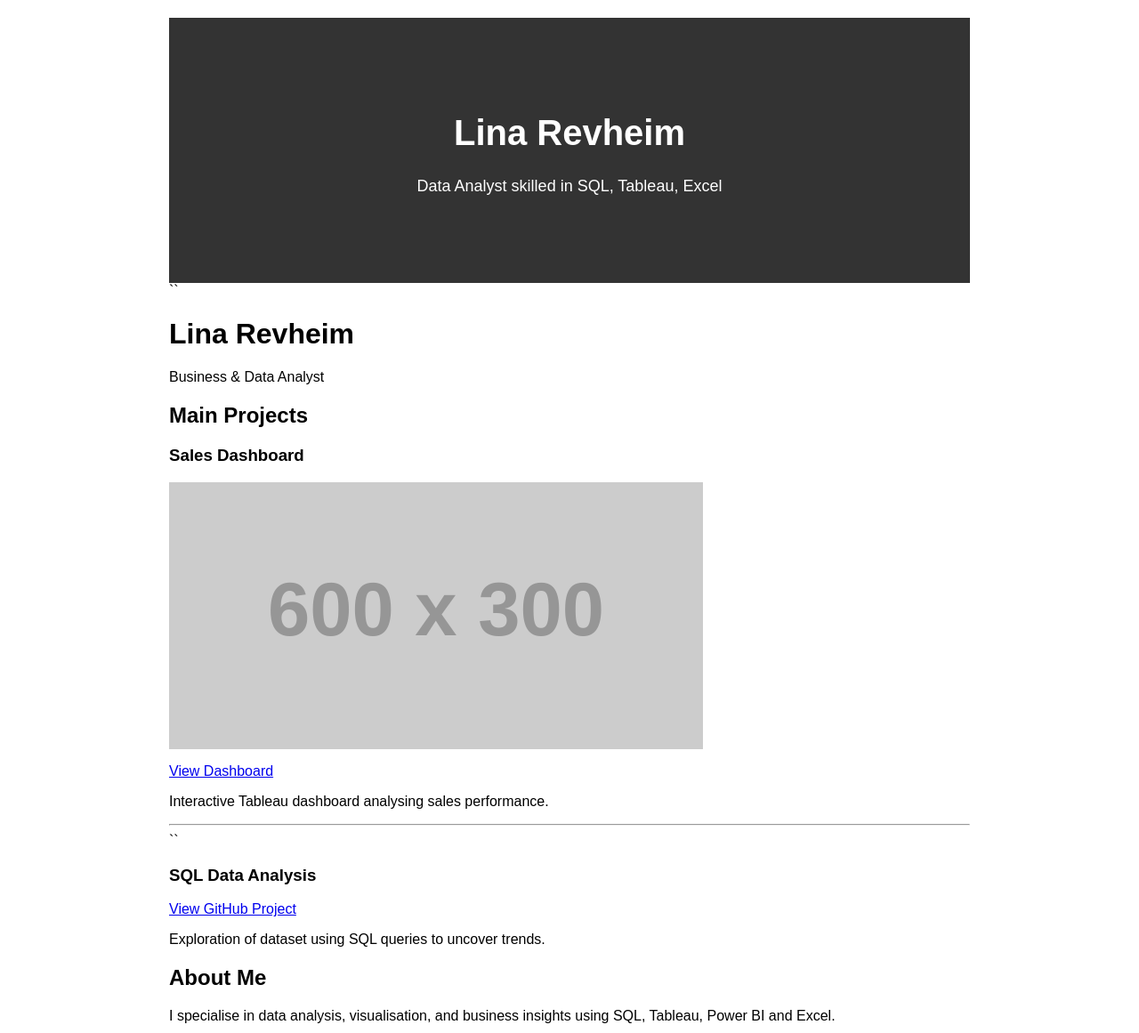
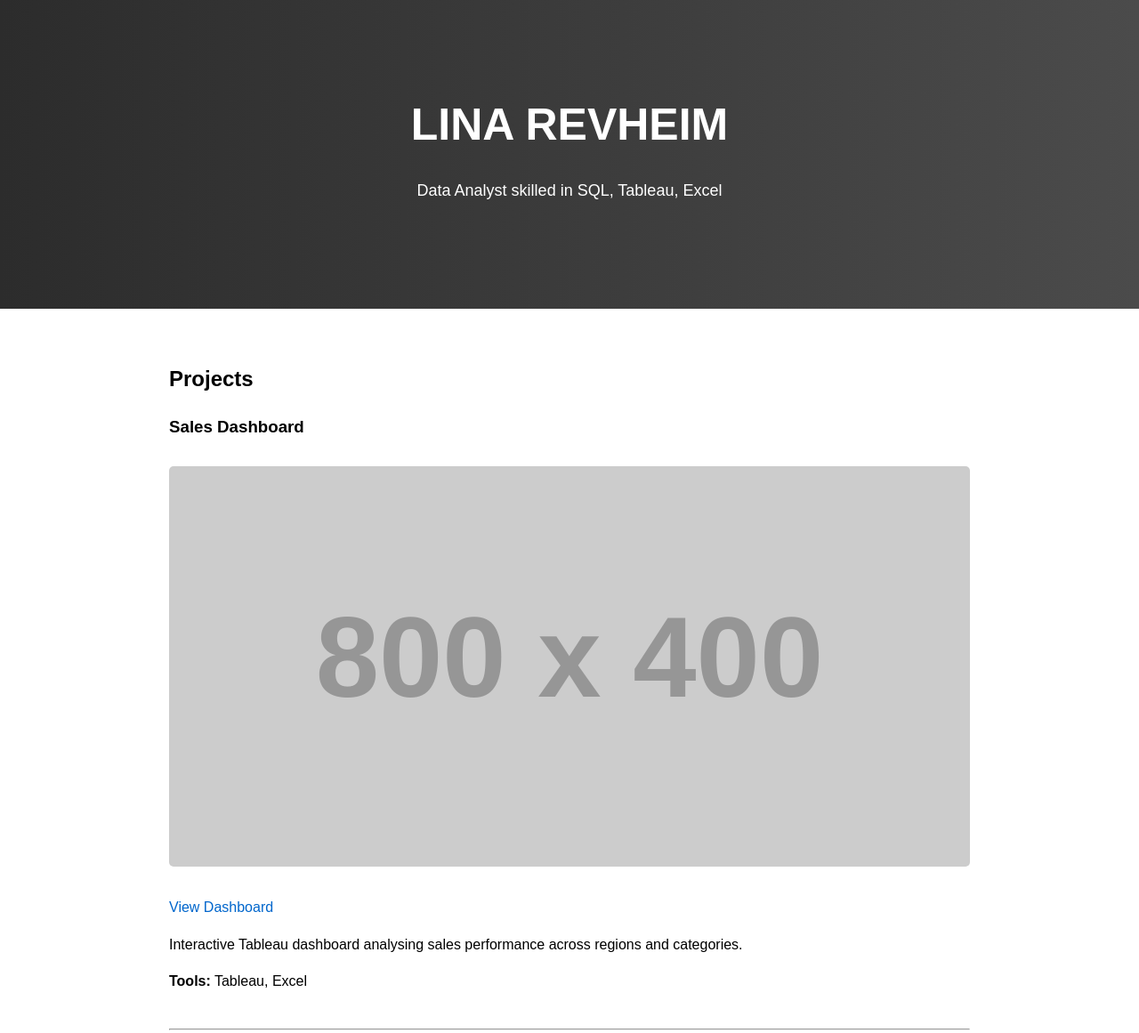
Before and after one commit to linarevheim-svg/linarevheim-svg.github.io, a plain HTML site: page index.html in a window 1280 px wide. Shown: the top 1161 px of the page at 89% size. Drawn offline with Linux system fonts and the light colour scheme; placeholder pictures from the web are drawn by us.

Commit message:
Revamp portfolio layout and styles
Updated the HTML structure and styles for the portfolio page, adding a hero section and improving layout.

```diff
--- a/index.html
+++ b/index.html
@@ -1,52 +1,122 @@
-<div style="background: #333; color: white; padding: 80px 20px; text-align: center;">
-  <h1 style="font-size: 40px;">Lina Revheim</h1>
-  <p style="font-size: 18px;">
-    Data Analyst skilled in SQL, Tableau, Excel
-  </p>
-</div>
-``
 <!DOCTYPE html>
 <html>
 <head>
   <title>Lina Revheim Portfolio</title>
+  <style>
+    body {
+      margin: 0;
+      font-family: Arial, sans-serif;
+      line-height: 1.6;
+    }
+
+    .hero {
+      background: linear-gradient(to right, #2c2c2c, #4b4b4b);
+      color: white;
+      text-align: center;
+      padding: 100px 20px;
+    }
+
+    .hero h1 {
+      font-size: 50px;
+      margin: 0;
+    }
+
+    .hero p {
+      font-size: 18px;
+      margin-top: 20px;
+    }
+
+    .container {
+      max-width: 900px;
+      margin: auto;
+      padding: 40px 20px;
+    }
+
+    .project img {
+      width: 100%;
+      margin: 10px 0;
+      border-radius: 5px;
+    }
+
+    a {
+      color: #0066cc;
+      text-decoration: none;
+    }
+
+    a:hover {
+      text-decoration: underline;
+    }
+
+    hr {
+      margin: 40px 0;
+    }
+  </style>
 </head>
 
-<body style="font-family: Arial; max-width: 900px; margin: auto; padding: 20px;">
+<body>
 
-  <h1>Lina Revheim</h1>
-  <p>Business & Data Analyst</p>
+  <!-- HERO SECTION (this is what you're missing) -->
+  <div class="hero">
+    <h1>LINA REVHEIM</h1>
+    <p>Data Analyst skilled in SQL, Tableau, Excel</p>
+  </div>
 
-  <h2>Main Projects</h2>
+  <!-- MAIN CONTENT -->
+  <div class="container">
 
+    <h2>Projects</h2>
+
+    <!-- PROJECT 1 -->
+    <div class="project">
       <h3>Sales Dashboard</h3>
-  <img src="https://via.placeholder.com/600x300">
+
+      <img src="https://via.placeholder.com/800x400" alt="Dashboard preview">
 
       <p>
         <a href="#">View Dashboard</a>
       </p>
 
       <p>
-Interactive Tableau dashboard analysing sales performance.
+        Interactive Tableau dashboard analysing sales performance across regions and categories.
       </p>
 
+      <p><strong>Tools:</strong> Tableau, Excel</p>
+    </div>
+
     <hr>
-``
 
+    <!-- PROJECT 2 -->
+    <div class="project">
       <h3>SQL Data Analysis</h3>
+
       <p>
         <a href="#">View GitHub Project</a>
       </p>
-  <p>Exploration of dataset using SQL queries to uncover trends.</p>
 
+      <p>
+        Exploration of dataset using SQL queries to identify trends and business insights.
+      </p>
+
+      <p><strong>Tools:</strong> SQL</p>
+    </div>
+
+    <hr>
+
+    <!-- ABOUT -->
     <h2>About Me</h2>
     <p>
-    I specialise in data analysis, visualisation, and business insights using SQL, Tableau, Power BI and Excel.
+      I am a SharePoint and File Storage Business Analyst with a strong interest in data analytics.
+      I specialise in turning data into clear insights using SQL, Tableau, and Excel.
     </p>
 
+    <!-- CONTACT -->
     <h2>Contact</h2>
     <p>
-    GitHub | LinkedIn
+      <a href="#">GitHub</a> | <a href="#">LinkedIn</a>
     </p>
+
+  </div>
 
 </body>
 </html>
+``
```
Lines whose indentation alone changed are shown as unchanged.
